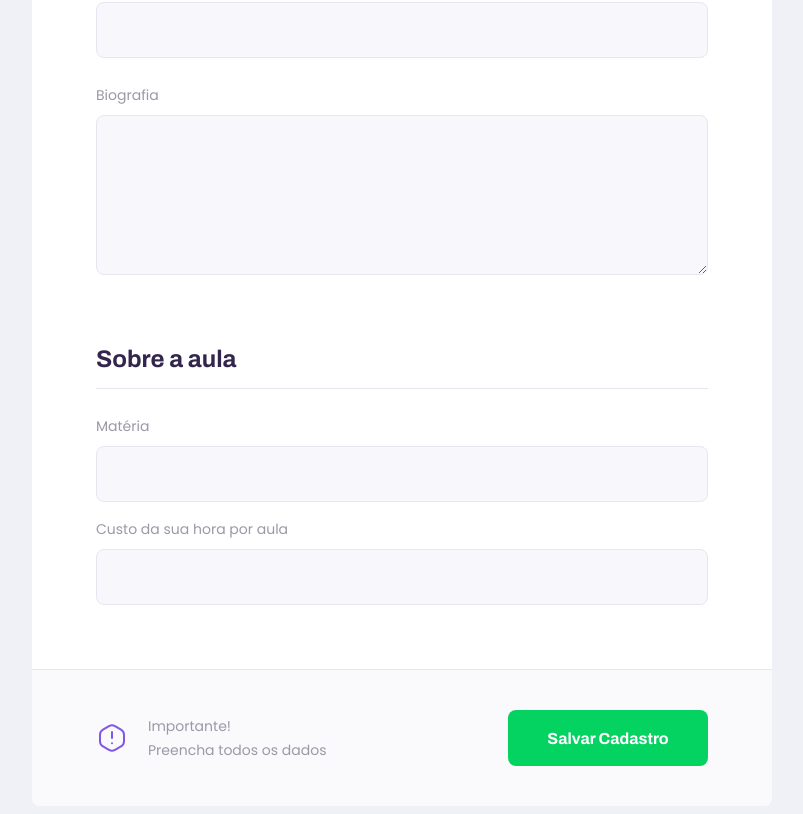
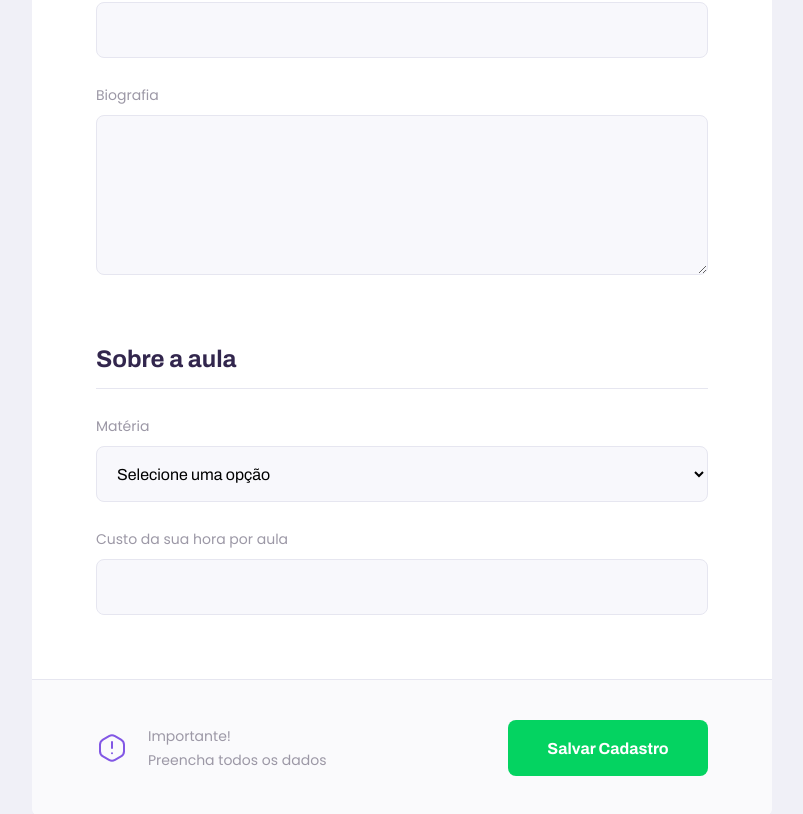
Before and after one commit to VieiraVitor/nlw-proffy, a React (Create React App) app in the folder web/: page /give-classes in a window 1280 px wide. Shown: the part 676-1490 px from the top of the page, without its empty margins (238-1041 px from the left). Built offline with nearby package versions, Linux system fonts and the light colour scheme.

Commit message:
feat: adiciona componente Select no TeacherForm

```diff
--- a/web/src/pages/TeacherForm/index.tsx
+++ b/web/src/pages/TeacherForm/index.tsx
@@ -7,6 +7,7 @@ import warningIcon from '../../assets/images/icons/warning.svg';
 
 import './style.css';
 import Textarea from '../../components/Textarea';
+import Select from '../../components/Select';
 
 function TeacherForm() {
     return (
@@ -29,7 +30,22 @@ function TeacherForm() {
                 <fieldset>
                     <legend>Sobre a aula</legend>
 
-                    <Input name="subject" label="Matéria" />
+                    <Select
+                        name="subject"
+                        label="Matéria"
+                        options={[
+                            { value: 'Artes', label: 'Artes' },
+                            { value: 'Biolodia', label: 'Biolodia' },
+                            { value: 'Ciências', label: 'Ciências' },
+                            { value: 'Educação Física', label: 'Educação Física' },
+                            { value: 'Geografia', label: 'Geografia' },
+                            { value: 'Física', label: 'Física' },
+                            { value: 'História', label: 'História' },
+                            { value: 'Matemática', label: 'Matemática' },
+                            { value: 'Português', label: 'Português' },
+                            { value: 'Química', label: 'Química' },
+                        ]}
+                    />
                     <Input name="cost" label="Custo da sua hora por aula" />
                 </fieldset>
 
```
